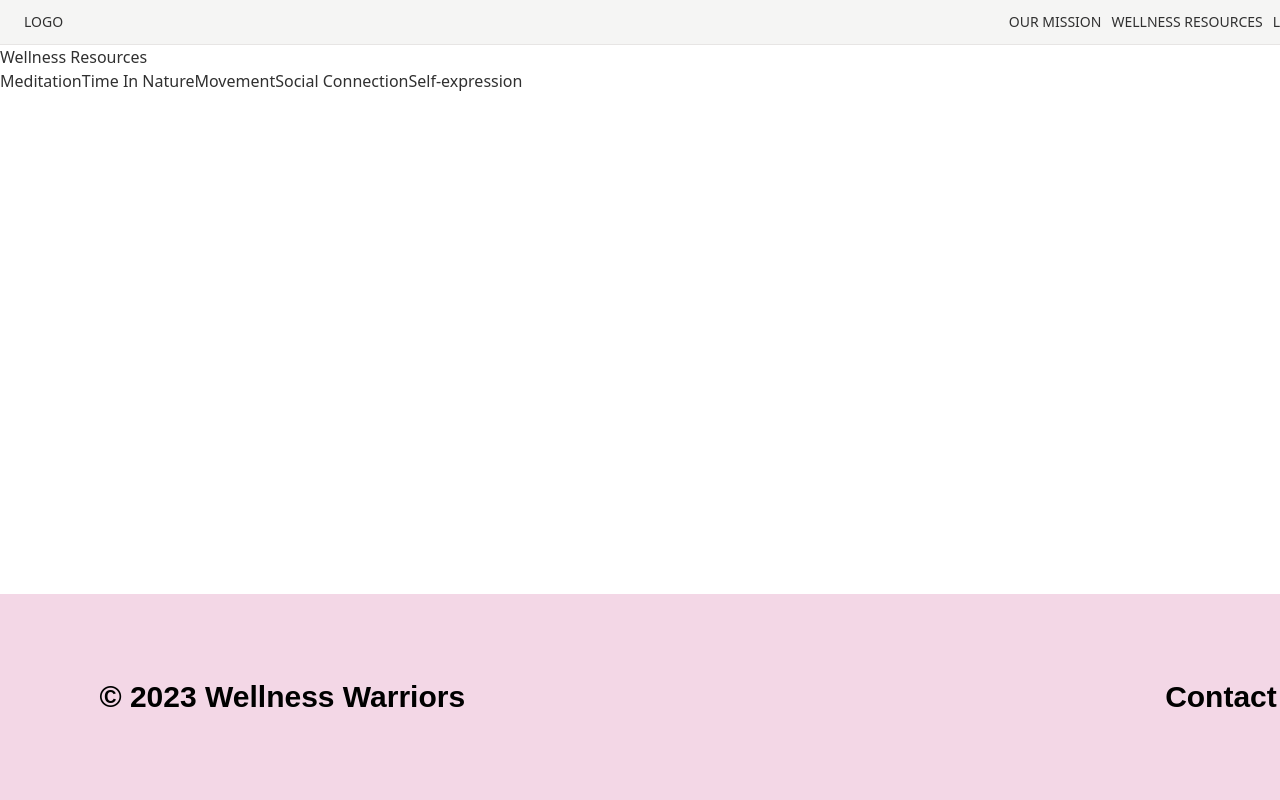
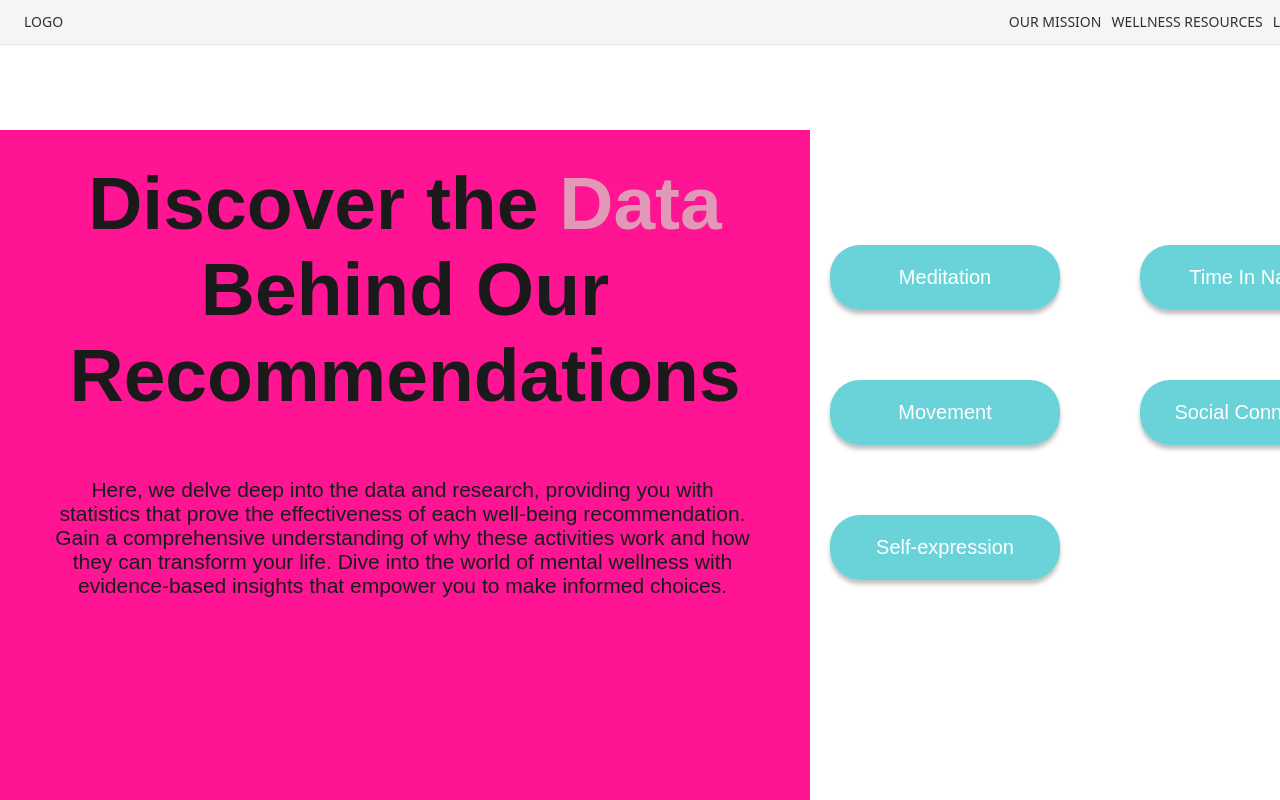
Before and after one commit to dxyz773/mind-matters, a React (Vite) app in the folder client/: page /wellness-resources in a window 1280 px wide. Shown: the top 800 px of the page. Built offline with nearby package versions, Linux system fonts and the light colour scheme.

Commit message:
styling for wellness resources page

```diff
--- a/client/src/features/wellness-resources/WellnessLink.jsx
+++ b/client/src/features/wellness-resources/WellnessLink.jsx
@@ -8,7 +8,7 @@ function WellnessLink({ topic }) {
 
   return (
     <li>
-      <button
+      <button id="resourcesBtns"
         onClick={() => {
           // dispatch(updateTopic(topic.toLowerCase().split(" ").join("-")));
           navigate(
--- a/client/src/features/wellness-resources/WellnessNavbar.jsx
+++ b/client/src/features/wellness-resources/WellnessNavbar.jsx
@@ -8,8 +8,8 @@ function WellnessNavbar() {
     "Self-expression",
   ];
   return (
-    <div>
-      <ul style={{ listStyle: "none", display: "flex" }}>
+    <div id="resourcesPageContainer">
+      <ul id="resourcesSelectionBtnsContainer" style={{ listStyle: "none" }}>
         {wellnessTopics.map((topic) => (
           <WellnessLink topic={topic} key={topic} />
         ))}
--- a/client/src/features/wellness-resources/WellnessResourcePage.jsx
+++ b/client/src/features/wellness-resources/WellnessResourcePage.jsx
@@ -3,10 +3,19 @@ import { Outlet } from "react-router-dom";
 
 function WellnessResourcePage() {
   return (
-    <div>
-      <h2>Wellness Resources</h2>
-      <WellnessNavbar />
-      <Outlet />
+    <div id="wellnessResources">
+      <div id="wellnessResourcesTextAndBtnsContainer">
+        <div id="wellnessResourcesTextContainer">
+          <h2 id="wellnessResourcesTitle">Discover the <span id="data">Data</span> Behind Our Recommendations</h2>
+          <p id="wellnessResourcesBlurb">Here, we delve deep into the data and research, providing you with statistics that prove the effectiveness of each well-being recommendation. Gain a comprehensive understanding of why these activities work and how they can transform your life. Dive into the world of mental wellness with evidence-based insights that empower you to make informed choices.</p>
+        </div>
+        <div id="wellnessResourcesBtns">
+          <WellnessNavbar />
+        </div>
+      </div>
+      <div id="wellnessResourcesCardContainer">
+        <Outlet />
+      </div>
     </div>
   );
 }
--- a/client/src/index.css
+++ b/client/src/index.css
@@ -212,16 +212,6 @@
     color: purple;
 }
 
-/* #name { */
-/* border-radius: 10px;
-    border: 1px solid #D9D9D9;
-    background: #FFF;
-    width: 400px;
-    height: 70px;
-    flex-shrink: 0;
-    background-color: #ffffff;
-} */
-
 #welcomeBackPassword,
 #welcomeBackEmail {
     border-radius: 10px;
@@ -305,6 +295,109 @@
     line-height: normal;
 }
 
+/* Resources Page CSS Styling */
+
+/* #resourcesPageContainer {
+    background-color: aqua;
+} */
+
+#wellnessResourcesTextAndBtnsContainer {
+    display: flex;
+}
+
+#wellnessResourcesTextContainer {
+    background-color: deeppink;
+    display: flex;
+    flex-direction: column;
+    padding: 30px;
+    margin-top: 85px;
+}
+
+#wellnessResourcesTitle {
+    color: var(--txt, #1A1A1A);
+    text-align: center;
+    font-family: Arial, Helvetica, sans-serif;
+    font-size: 75px;
+    font-style: normal;
+    font-weight: 800;
+    line-height: normal;
+    width: 750px;
+    height: 298px;
+}
+
+#data {
+    color: #E298B7;
+    font-family: Arial, Helvetica, sans-serif;
+    font-size: 75px;
+    font-style: normal;
+    font-weight: 800;
+    line-height: normal;
+}
+
+#wellnessResourcesBlurb {
+    width: 745px;
+    height: 354px;
+    flex-shrink: 0;
+    color: var(--txt, #1A1A1A);
+    text-align: center;
+    font-family: Arial, Helvetica, sans-serif;
+    font-size: 21px;
+    font-style: normal;
+    font-weight: 400;
+    line-height: normal;
+    padding: 20px;
+}
+
+#resourcesSelectionBtnsContainer {
+    /* Located in WellnessNavbar.jsx */
+    display: grid;
+    grid-template-columns: 300px 300px;
+    row-gap: 70px;
+    column-gap: 10px;
+    width: 139px;
+    height: 65px;
+    padding: 200px 20px;
+
+
+    /* display: grid;
+    grid-template-columns: 200px 200px;
+    grid-template-rows: 3, 100px;
+    background-color: cornflowerblue;
+    padding: 10px; */
+
+}
+
+#resourcesBtns {
+    /* Located in WellnessLink.jsx */
+    border-radius: 30px;
+    background: rgba(30, 189, 199, 0.66);
+    box-shadow: 0px 4px 4px 0px rgba(0, 0, 0, 0.25);
+    display: flex;
+    width: 230px;
+    height: 65px;
+    padding: 10px 30px;
+    align-items: center;
+    justify-content: center;
+    gap: 10px;
+    flex-shrink: 0;
+    color: var(--txt, #FFF);
+    font-family: Arial, Helvetica, sans-serif;
+    font-size: 20px;
+    font-style: normal;
+    font-weight: 200;
+    line-height: normal;
+
+}
+
+#wellnessResourcesBtns {}
+
+#wellnessResourcesCardContainer {}
+
+
+
 #card {
-    background-color: #20DC29;
+    background: rgba(117, 210, 230, 0.23);
+    width: 1965px;
+    height: 949px;
+    flex-shrink: 0;
 }
```
